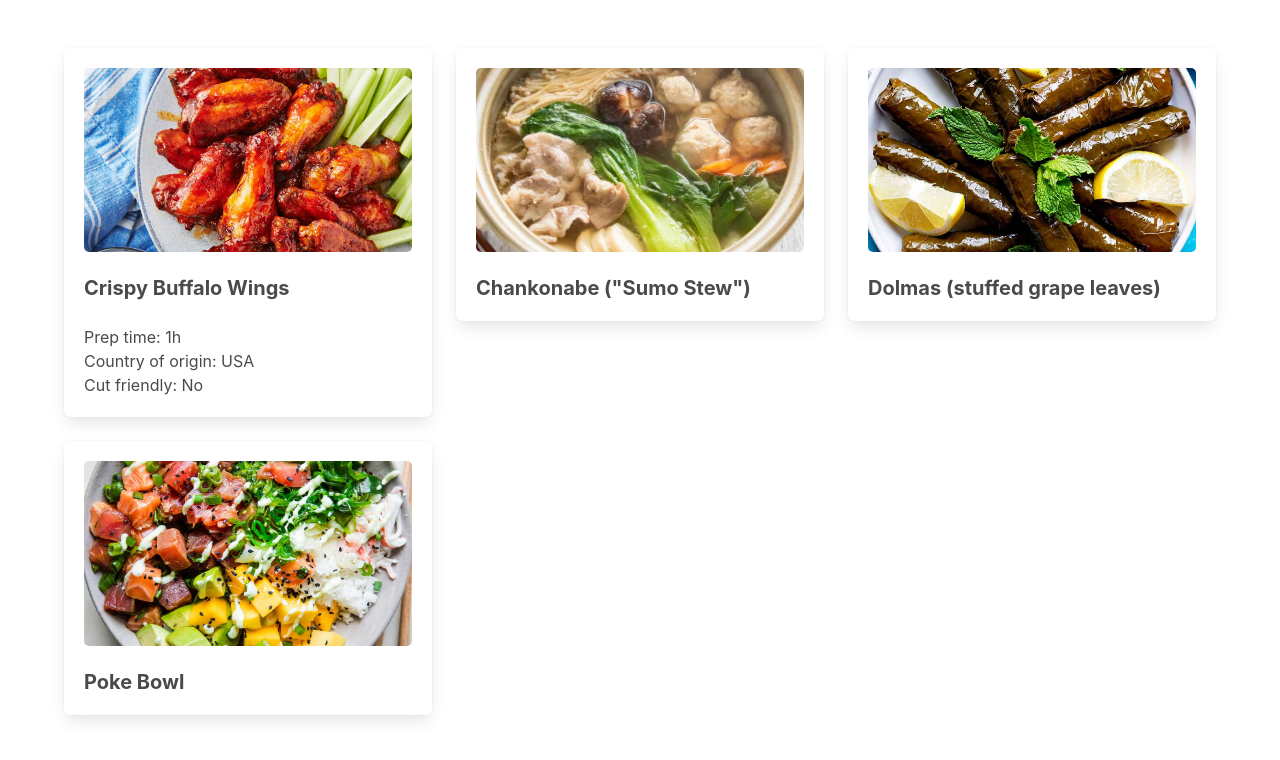
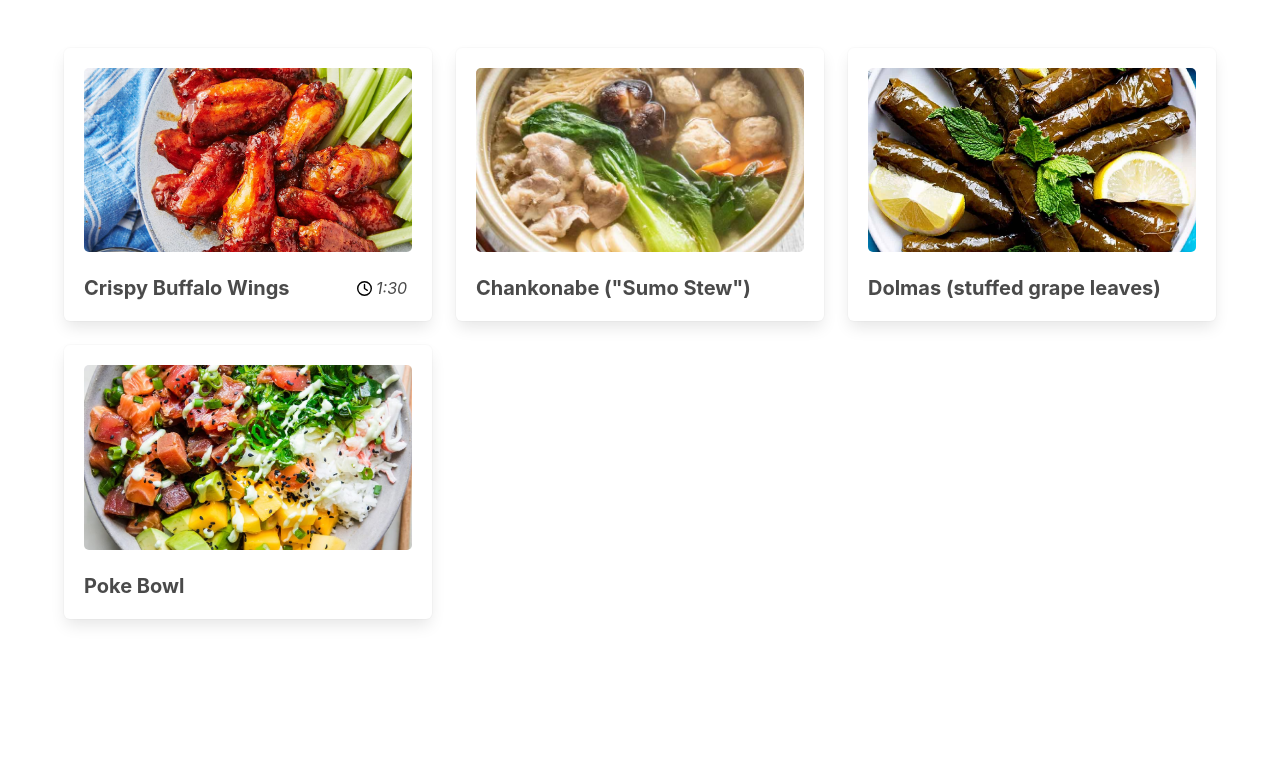
Before and after one commit to deloachcd/chanko, a plain HTML site: page site/index.html in a window 1280 px wide. Drawn offline with Linux system fonts and the light colour scheme.

Commit message:
timestamp for prep time

```diff
--- a/site/index.html
+++ b/site/index.html
@@ -17,14 +17,22 @@
               <img class="is-rounded-cornered is-fitted" src="img/buffalo-wings.jpg">
             </figure>
             <br>
-            <h1 class="subtitle is-bold">
-              Crispy Buffalo Wings
-            </h1>
-            <p>
-              Prep time: 1h<br>
-              Country of origin: USA<br>
-              Cut friendly: No
-            </p>
+            <div class="columns">
+              <div class="column">
+                <h1 class="subtitle is-bold">
+                  Crispy Buffalo Wings
+                </h1>
+              </div>
+              <div class="column is-3">
+                <span class="icon-text">
+                  <span class="icon">
+                    &nbsp;&nbsp;
+                    <svg xmlns="http://www.w3.org/2000/svg" viewBox="0 0 512 512"><!--! Font Awesome Pro 6.4.0 by @fontawesome - https://fontawesome.com License - https://fontawesome.com/license (Commercial License) Copyright 2023 Fonticons, Inc. --><path d="M464 256A208 208 0 1 1 48 256a208 208 0 1 1 416 0zM0 256a256 256 0 1 0 512 0A256 256 0 1 0 0 256zM232 120V256c0 8 4 15.5 10.7 20l96 64c11 7.4 25.9 4.4 33.3-6.7s4.4-25.9-6.7-33.3L280 243.2V120c0-13.3-10.7-24-24-24s-24 10.7-24 24z"/></svg>
+                  </span>
+                  <span><i>1:30</i></span>
+                </span>
+              </div>
+            </div>
           </div>
         </div>
         <div class="column is-one-third">
```
